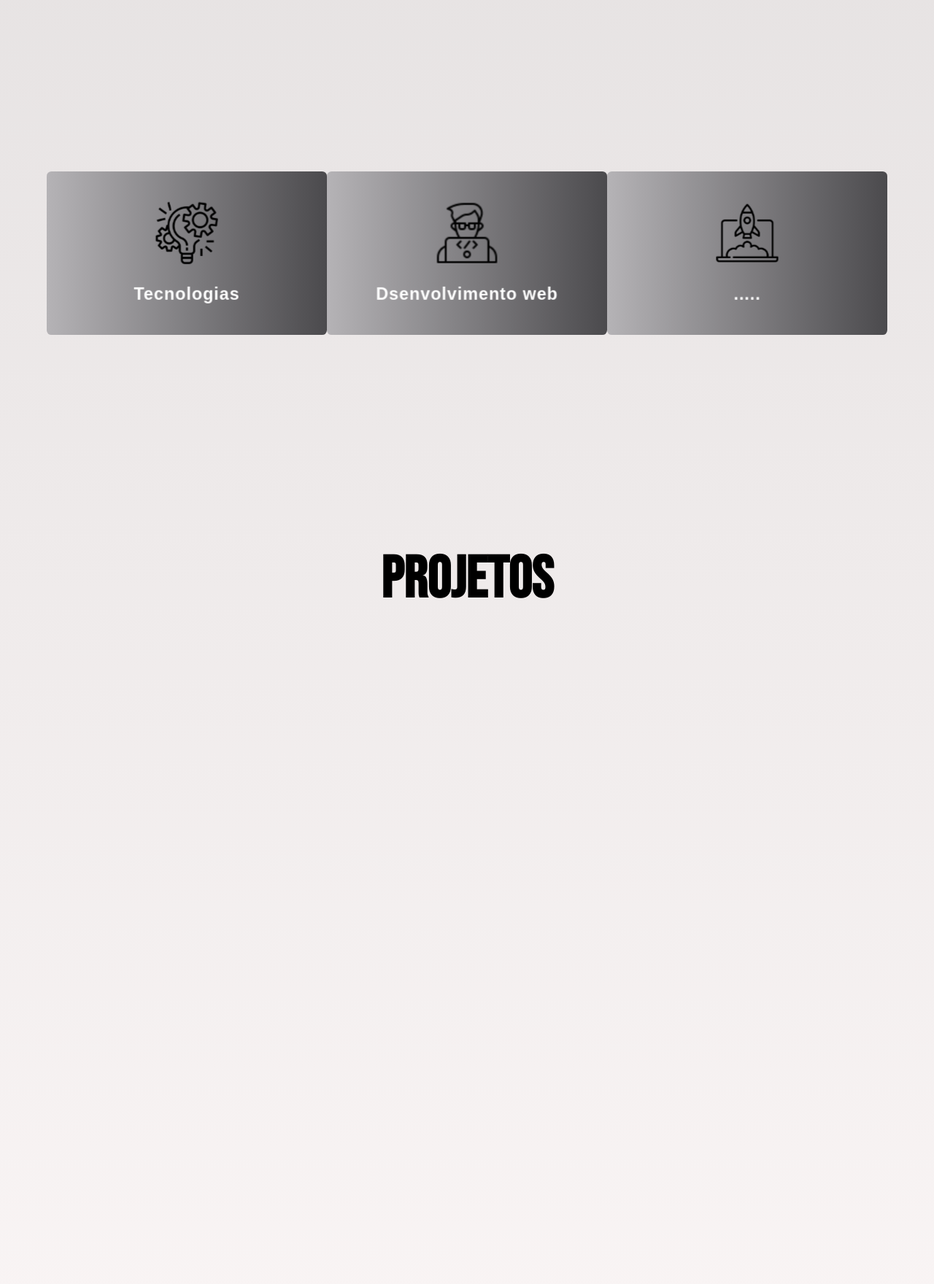
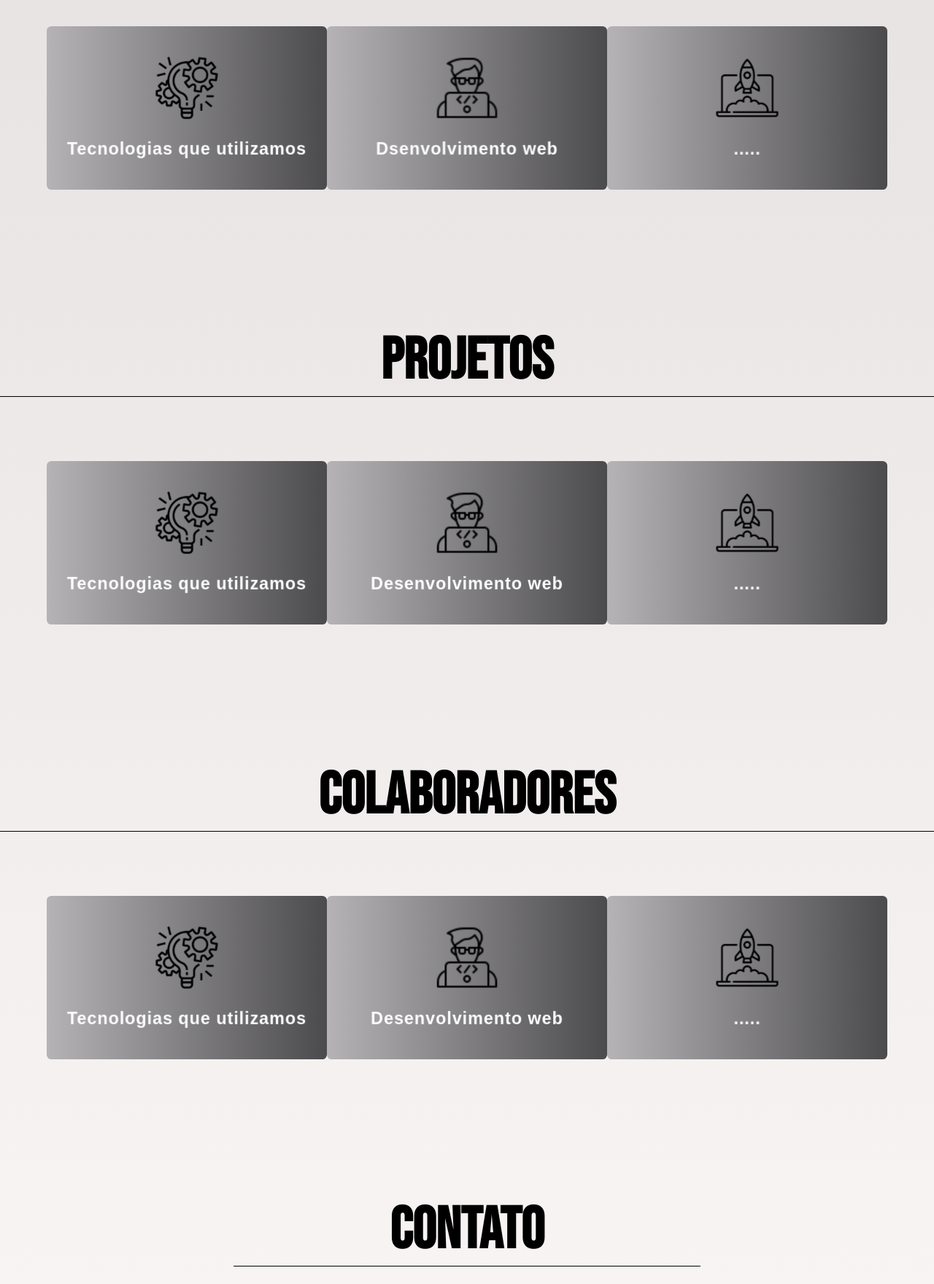
Before and after one commit to codezendev/codezen-website, a plain HTML site: page index.html in a window 1280 px wide. Shown: the part 1040-2800 px from the top of the page at 73% size. Drawn offline with Linux system fonts and the light colour scheme.

Commit message:
feat: Sessões adicionadas

```diff
--- a/index.html
+++ b/index.html
@@ -9,7 +9,7 @@
     <link href="https://fonts.googleapis.com/css2?family=Bebas+Neue&family=Crimson+Text:ital,wght@0,600;1,600&family=Montserrat:wght@300&display=swap" rel="stylesheet">
 
     <!--Arquivos com os estilos-->
-    <link rel="stylesheet" href="./styles/navbar.css">
+    <link rel="stylesheet" href="./styles/navbar-home.css">
     <link rel="stylesheet" href="./styles/footer.css">
     <link rel="stylesheet" href="./styles/contact.css">
     <link rel="stylesheet" href="./styles/services.css">
@@ -21,21 +21,21 @@
         <nav class="navigation">
             <a href="#" class="logo"><img src="./img/logo (1).png" alt="logo"></a>
                 <ul>
-                    <li><a href="#" class="text">Home</a></li>
-                    <li><a href="#" class="text">Serviços</a></li>
-                    <li><a href="#" class="text">Projetos</a></li>
-                    <li><a href="#" class="text">Colaboradores</a></li>
-                    <li><a href="#" class="text">Contato</a></li>
+                    <li><a href="#main" class="text">Home</a></li>
+                    <li><a href="#services" class="text">Serviços</a></li>
+                    <li><a href="#projects" class="text">Projetos</a></li>
+                    <li><a href="#colabs" class="text">Colaboradores</a></li>
+                    <li><a href="#form" class="text">Contato</a></li>
                 </ul>
             </a>
         </nav>
     </header>
     <!--Primeira parte da Home-->
-    <main class="main">
+    <main class="main" id="main">
         <section class="HomeSection">
             <div class="left">
                 <p>CodeZen</p>
-                <h1>Lorem ipsum, dolor sit amet consectetur adipisicing elit. Cupiditate nulla voluptatum earum. Consequuntur, repudiandae enim!</h1>
+                <h1>Somos uma empresa de desenvolvimento freelance composta por estudantes. Combinando nossa paixão pela tecnologia e nossa busca constante por aprendizado, estamos constantemente aperfeiçoando nossas habilidades para fornecer o melhor serviço possível aos nossos clientes.</h1>
                 <a href="#" class="btn">Entre em contato</a>
             </div>
             <div class="right">
@@ -46,21 +46,31 @@
     </main>
 
     <!--Parte dos serviços-->
-    <h1 class="text">Serviços</h1>
-    <section>
+    <h1 class="text" id="services">Serviços</h1>
+    <section class="services">
+
         <div class="container">
           <div class="card">
             <div class="front">
               <div class="content">
                 <img src="./img/project-management.png" />
-                <h3>Tecnologias</h3>
+                <h3>Tecnologias que utilizamos</h3>
               </div>
             </div>
             <div class="back">
               <div class="content">
                 <p>
-                  Lorem, ipsum dolor sit amet consectetur adipisicing elit. Iure
-                  nam expedita exercitationem?
+                  <ul>
+                    <li>HTML5</li>
+                    <br>
+                    <li>CSS3</li>
+                    <br>
+                    <li>JavaScript</li>
+                    <br>
+                    <li>Node.Js</li>
+                    <br>
+                    <li>MySQL</li>
+                  </ul>
                 </p>
               </div>
             </div>
@@ -105,27 +115,128 @@
       </section>
 
     <!--Parte dos Projetos-->
-    <h1 class="text">Projetos</h1>
-    <section>
+    <h1 class="text" id="projects">Projetos</h1>
+    <section class="services">
+      <div class="container">
+        <div class="card">
+          <div class="front">
+            <div class="content">
+              <img src="./img/project-management.png" />
+              <h3>Tecnologias que utilizamos</h3>
+            </div>
+          </div>
+          <div class="back">
+            <div class="content">
+              <p>
+                <a href="https://www.youtube.com/watch?v=0dLX40UMUKo&embeds_widget_referrer=https%3A%2F%2F880218394199220334.discordsays.com&embeds_referring_euri=https%3A%2F%2F880218394199220334.discordsays.com%2F&embeds_referring_origin=https%3A%2F%2F880218394199220334.discordsays.com&source_ve_path=MA&feature=emb_rel_end&ab_channel=RadarRecordsOficial">AOBA</a>
+              </p>
+            </div>
+          </div>
+        </div>
+      </div>
+      <div class="container">
+        <div class="card">
+          <div class="front">
+            <div class="content">
+              <img src="./img/coding.png" />
+              <h3>Desenvolvimento web</h3>
+            </div>
+          </div>
+          <div class="back">
+            <div class="content">
+              <p>
+                Lorem, ipsum dolor sit amet consectetur adipisicing elit. Iure
+                nam expedita exercitationem?
+              </p>
+            </div>
+          </div>
+        </div>
+      </div>
+      <div class="container">
+        <div class="card">
+          <div class="front">
+            <div class="content">
+              <img src="./img/rocket.png" />
+              <h3>.....</h3>
+            </div>
+          </div>
+          <div class="back">
+            <div class="content">
+              <p>
+                Lorem, ipsum dolor sit amet consectetur adipisicing elit. Iure
+                nam expedita exercitationem?
+              </p>
+            </div>
+          </div>
+        </div>
+      </div>
+
 
     </section>
 
     <!--Parte dos Colaboradores-->
+    <h1 class="text" id="colabs">Colaboradores</h1>
     <section>
-
+      <section class="services">
+        <div class="container">
+          <div class="card">
+            <div class="front">
+              <div class="content">
+                <img src="./img/project-management.png" />
+                <h3>Tecnologias que utilizamos</h3>
+              </div>
+            </div>
+            <div class="back">
+              <div class="content">
+                <p>
+                  <a href="https://www.youtube.com/watch?v=0dLX40UMUKo&embeds_widget_referrer=https%3A%2F%2F880218394199220334.discordsays.com&embeds_referring_euri=https%3A%2F%2F880218394199220334.discordsays.com%2F&embeds_referring_origin=https%3A%2F%2F880218394199220334.discordsays.com&source_ve_path=MA&feature=emb_rel_end&ab_channel=RadarRecordsOficial">AOBA</a>
+                </p>
+              </div>
+            </div>
+          </div>
+        </div>
+        <div class="container">
+          <div class="card">
+            <div class="front">
+              <div class="content">
+                <img src="./img/coding.png" />
+                <h3>Desenvolvimento web</h3>
+              </div>
+            </div>
+            <div class="back">
+              <div class="content">
+                <p>
+                  Lorem, ipsum dolor sit amet consectetur adipisicing elit. Iure
+                  nam expedita exercitationem?
+                </p>
+              </div>
+            </div>
+          </div>
+        </div>
+        <div class="container">
+          <div class="card">
+            <div class="front">
+              <div class="content">
+                <img src="./img/rocket.png" />
+                <h3>.....</h3>
+              </div>
+            </div>
+            <div class="back">
+              <div class="content">
+                <p>
+                  Lorem, ipsum dolor sit amet consectetur adipisicing elit. Iure
+                  nam expedita exercitationem?
+                </p>
+              </div>
+            </div>
+          </div>
+        </div>
     </section>
 
 
     <!--Formulário para contato-->
-    <!-- <section class="form">
-        <div class="form-contact">
-            <h2>Número dos desenvolvedores para contato:</h2>
-            <h3>André: (85) 99282-3062</h3>
-            <h3>Christian: (85) xxxxx-xxxx</h3>
-            <h2>E-mail:</h2>
-            <h3>andrefonteneledev@gmail.com</h3>
-        </div>
-
+    <h1 class="text" id="contact">Contato</h1>
+    <section class="form">
         <div class="form-group">
         <form action="https://formsubmit.co/codezen.dev@gmail.com" method="POST">
                 <label for="name">Nome</label>
@@ -144,13 +255,12 @@
                 </div>
             </form>
             </div>
-    </section> -->
+    </section>
 
-   <!-- Parte do Footer
     <section class="footer">
         <p>LINKEDIN</p>
         <p>&copy CodeZen Development. 2023</p>
         <p>Todos os direitos reservados.</p>
-    </section> -->
+    </section>
 </body>
 </html>
--- a/styles/contact.css
+++ b/styles/contact.css
@@ -1,13 +1,13 @@
 .form{
-    display: flex;
-    margin-top: 200px;
+    display: auto;
     width: 50vw;
     margin: auto;
+    border-top: 1px solid black;
 }
 
-.form-group{
+.form-contact, .form-group{
     width: 50vw;
-
+    margin-top: 50px;
 }
 
 .form-group input,
@@ -42,16 +42,11 @@
     box-shadow: 0 0 0 3px #4dc8ff;
 }
 
-
-.form-contact{
-    font-size: 15px;
-    margin-right: 50px;
-    border-right: 1px solid gray;
+.form-group{
+    margin-left: 150px;
 }
 
-.form-contact h2,
-.form-contact h3{
-    display: block;
-    width: 100%;
-    margin: auto;
+button{
+    padding: 15px;
+    border-radius: 15px;
 }
--- a/styles/navbar.css
+++ b/styles/navbar-home.css
@@ -5,7 +5,9 @@
     font-family: sans-serif;
     text-decoration: none;
     list-style: none;
+    scroll-behavior: smooth;
 }
+
 body{
     background:linear-gradient(0deg, rgb(255, 250, 250) 0%, rgb(221, 218, 218) 100%);
  }
@@ -52,6 +54,7 @@ body{
 .left{
     display: block;
     margin-bottom: 300px;
+    text-align: justify;
 }
 .left p{
     font-size: 5rem;
@@ -61,7 +64,7 @@ body{
 }
 
 .left h1{
-    font-size: 3rem;
+    font-size: 2rem;
     color: black;
     margin-bottom: 3rem;
     font-family:  'Crimson Text', serif;
@@ -93,7 +96,8 @@ body{
     padding: none;
 }
 .shadow{
-    width: 500px;
+    width: 300px;
+    padding-left: 500px;
     height: 450px;
     height: 45px;
     background: hsla(38, 21%, 19%, .16);
--- a/styles/services.css
+++ b/styles/services.css
@@ -1,16 +1,17 @@
-
   .text{
     text-align: center;
     font-family:'Bebas Neue', sans-serif;
     font-size: 5rem;
   }
 
-  section {
-    height: 100vh;
+  .services {
+    height: 50vh;
     display: flex;
     padding: 0 4em;
     justify-content: space-around;
     align-items: center;
+    border-top: 1px solid black;
+    margin-bottom: 100px;
   }
   .container {
     perspective: 1000px;
```
